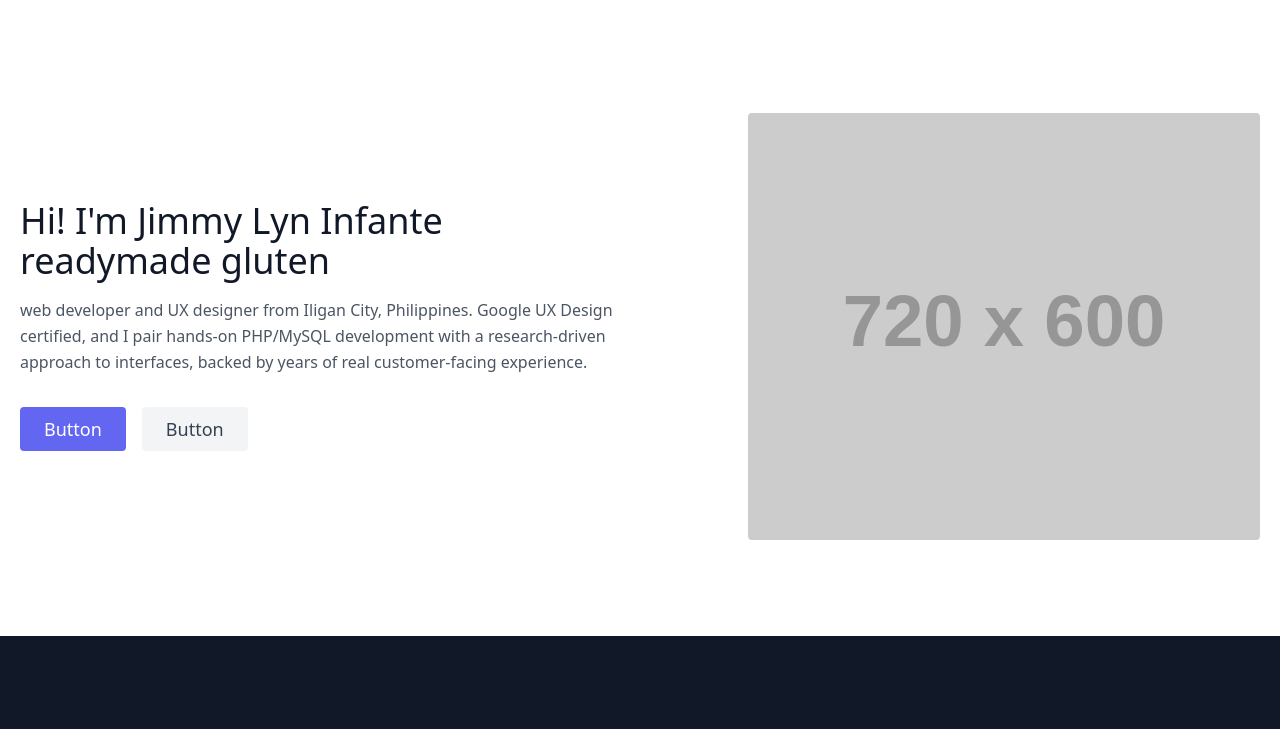
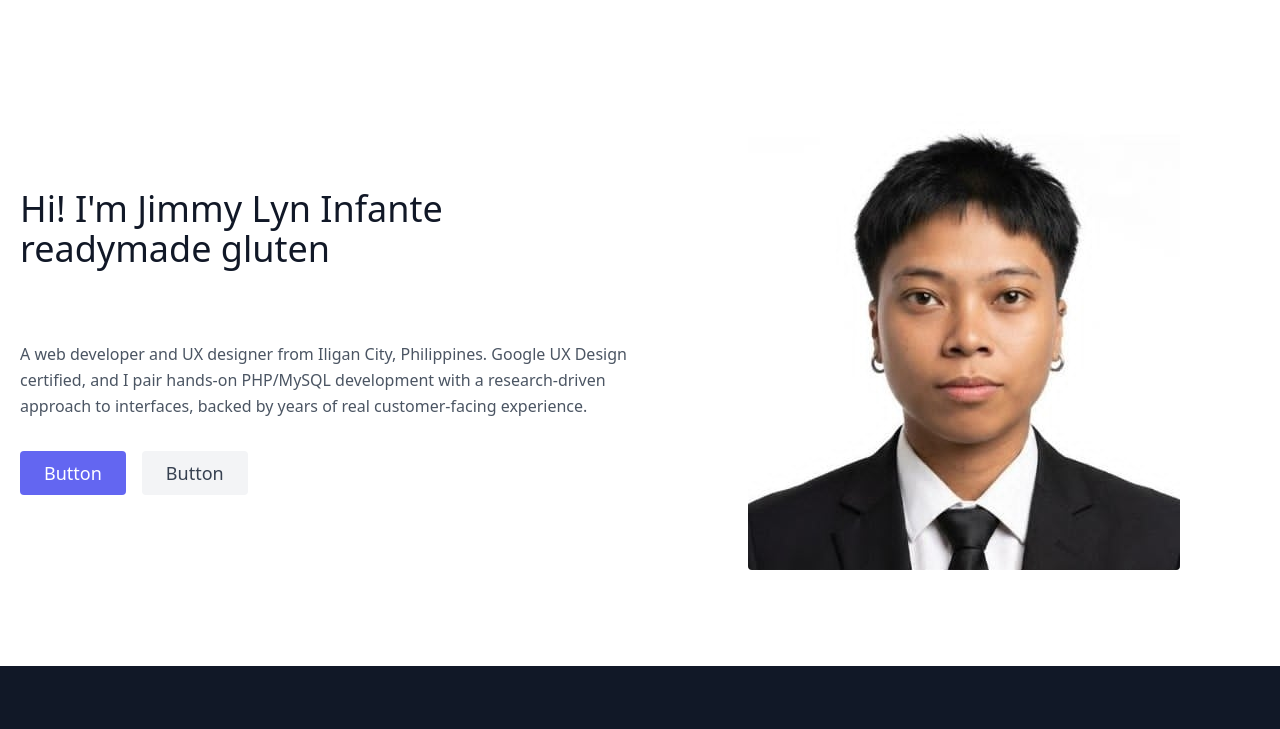
Before and after one commit to jimmylyn07/jimmylyn07.github.io, a website: page index.html in a window 1280 px wide. Shown: the part 63-792 px from the top of the page. Drawn offline with nearby package versions, Linux system fonts and the light colour scheme; files that its build step writes are made by us from their sources; placeholder pictures from the web are drawn by us.

Commit message:
changed the description and picture

```diff
--- a/index.html
+++ b/index.html
@@ -58,14 +58,15 @@
       <h1 class="title-font sm:text-4xl text-3xl mb-4 font-medium text-gray-900">Hi! I'm Jimmy Lyn Infante
         <br class="hidden lg:inline-block">readymade gluten
       </h1>
-      <p class="mb-8 leading-relaxed">web developer and UX designer from Iligan City, Philippines. Google UX Design certified, and I pair hands-on PHP/MySQL development with a research-driven approach to interfaces, backed by years of real customer-facing experience.</p>
+      <h2 class="title-font sm:text-4xl text-3xl mb-4 font-medium text-white">I'm <span id="typed"></span></h2>
+      <p class="mb-8 leading-relaxed">A web developer and UX designer from Iligan City, Philippines. Google UX Design certified, and I pair hands-on PHP/MySQL development with a research-driven approach to interfaces, backed by years of real customer-facing experience.</p>
       <div class="flex justify-center">
         <button class="inline-flex text-white bg-indigo-500 border-0 py-2 px-6 focus:outline-none hover:bg-indigo-600 rounded text-lg">Button</button>
         <button class="ml-4 inline-flex text-gray-700 bg-gray-100 border-0 py-2 px-6 focus:outline-none hover:bg-gray-200 rounded text-lg">Button</button>
       </div>
     </div>
     <div class="lg:max-w-lg lg:w-full md:w-1/2 w-5/6">
-      <img class="object-cover object-center rounded" alt="hero" src="https://dummyimage.com/720x600">
+      <img class="object-cover object-center rounded" alt="hero" src="images/15ad110a-ceeb-4b57-9f01-7c7076962cf9.jpg">
     </div>
   </div>
 </section>
```
Also changed, not shown: images/15ad110a-ceeb-4b57-9f01-7c7076962cf9.jpg (added).
